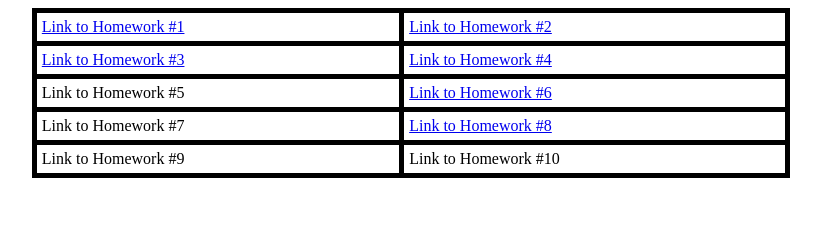
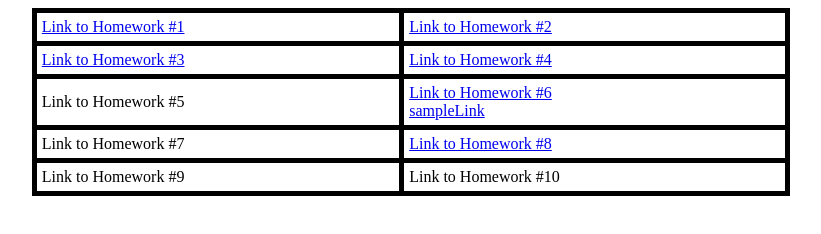
Before and after one commit to SijiaHoe/Yelp-Review-Full-Stack-Project, a plain HTML site: page jocie28.html in a window 1280 px wide. Shown: the whole page, without its empty margins (229-1050 px from the left). Drawn offline with Linux system fonts and the light colour scheme.

Commit message:
Add HW6 sample link

```diff
--- a/jocie28.html
+++ b/jocie28.html
@@ -4,7 +4,7 @@
  * @Author: voanit
  * @Date: 2022-08-25 15:42:43
  * @LastEditors: voanit
- * @LastEditTime: 2022-10-07 14:31:43
+ * @LastEditTime: 2022-10-07 15:02:39
 -->
 <!DOCTYPE html>
 <html>
@@ -38,7 +38,10 @@
     </tr>
     <tr>
       <td>Link to Homework #5</td>
-      <td><a href="https://white-gate-364415.uw.r.appspot.com/">Link to Homework #6</a></td>
+      <td>
+        <a href="https://white-gate-364415.uw.r.appspot.com/">Link to Homework #6</a>
+        <a href="https://white-gate-364415.uw.r.appspot.com/search?term=taco&radius=16000&categories=food&latitude=34.0294&longitude=-118.2871"><div>sampleLink</div></a>
+      </td>
     </tr>
     <tr>
       <td>Link to Homework #7</td>
```
